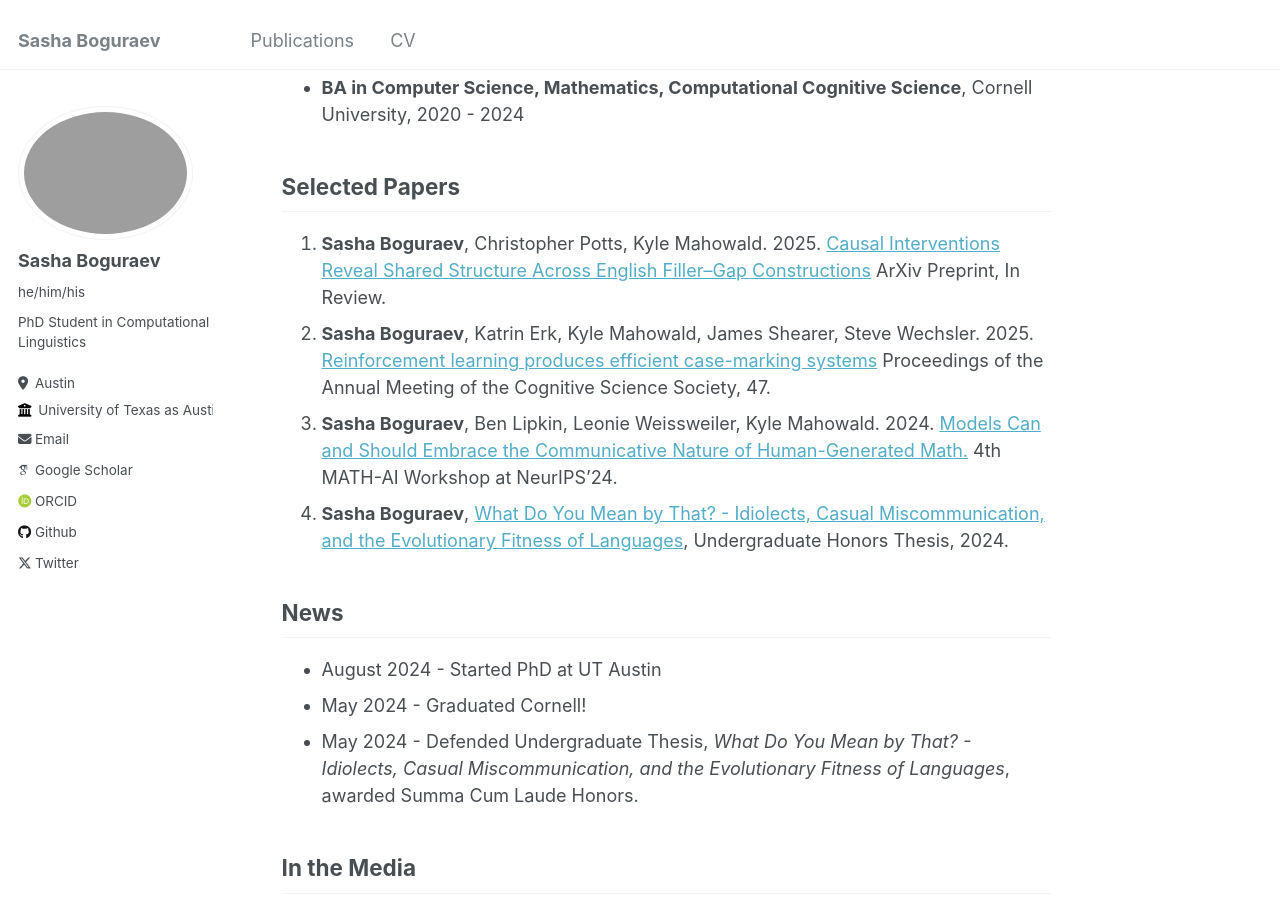
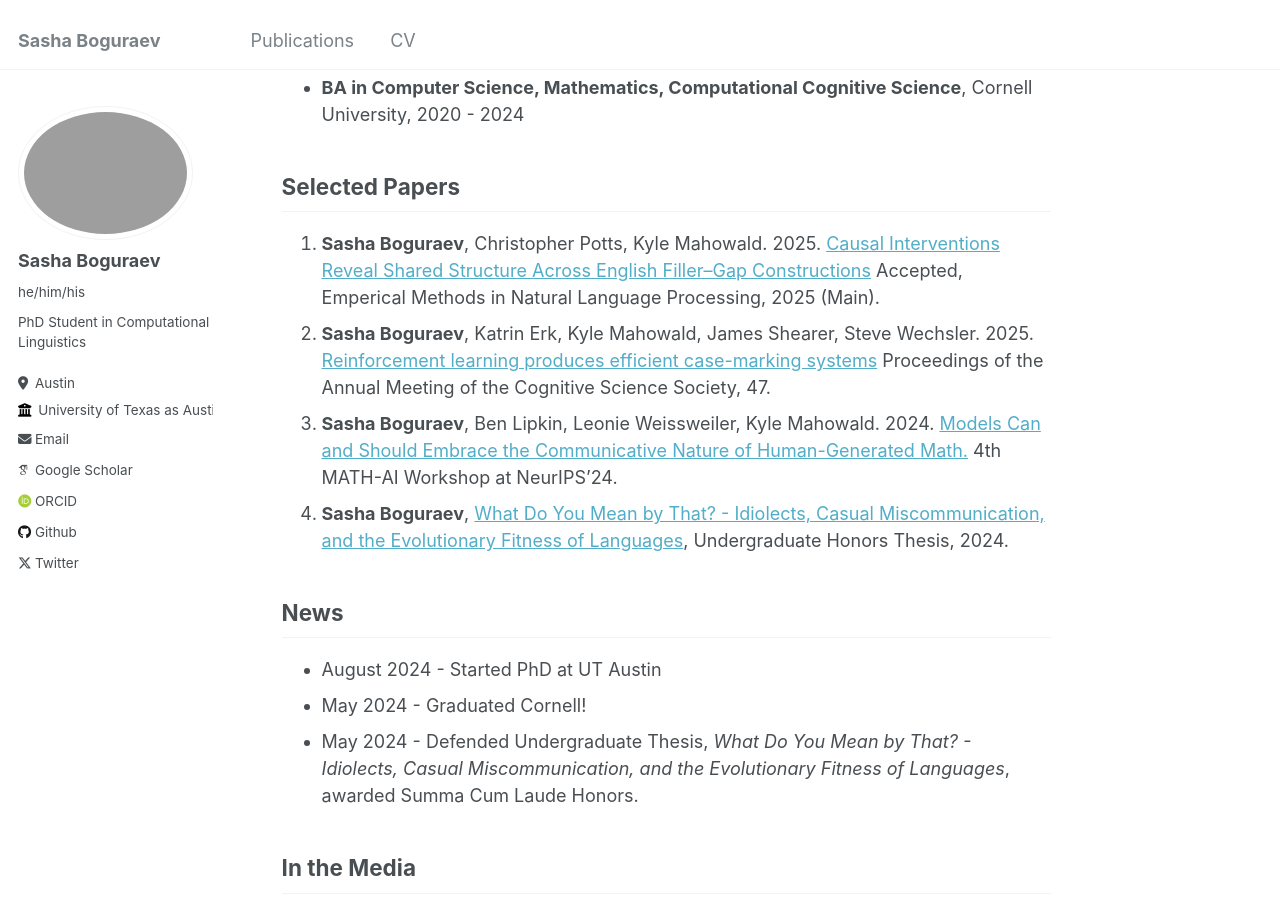
Before and after one commit to SashaBoguraev/SashaBoguraev.github.io, a Jekyll site: the page built from _pages/about.md, in a window 1280 px wide and 900 px high, scrolled down 560 px. Built offline with Jekyll 4.4.1, drawn with Linux system fonts in a browser that asks for light colours; some web fonts are replaced.

Commit message:
Revise paper status and details in about.md

```diff
--- a/_pages/about.md
+++ b/_pages/about.md
@@ -20,7 +20,7 @@ Education
 
 Selected Papers
 ------
-1. __Sasha Boguraev__, Christopher Potts, Kyle Mahowald. 2025. [Causal Interventions Reveal Shared Structure Across English Filler–Gap Constructions](https://SashaBoguraev.github.io/files/2505.16002v1.pdf) ArXiv Preprint, In Review.
+1. __Sasha Boguraev__, Christopher Potts, Kyle Mahowald. 2025. [Causal Interventions Reveal Shared Structure Across English Filler–Gap Constructions](https://SashaBoguraev.github.io/files/2505.16002v1.pdf) Accepted, Emperical Methods in Natural Language Processing, 2025 (Main).
 2. __Sasha Boguraev__, Katrin Erk, Kyle Mahowald, James Shearer, Steve Wechsler. 2025. [Reinforcement learning produces efficient case-marking systems](https://SashaBoguraev.github.io/files/split-erg.pdf) Proceedings of the Annual Meeting of the Cognitive Science Society, 47.
 3. __Sasha Boguraev__, Ben Lipkin, Leonie Weissweiler, Kyle Mahowald. 2024. [Models Can and Should Embrace the Communicative Nature of Human-Generated Math.](https://SashaBoguraev.github.io/files/Math_and_AI_Position___Sasha__Ben__Kyle.pdf) 4th MATH-AI Workshop at NeurIPS’24.
 4. __Sasha Boguraev__, [What Do You Mean by That? - Idiolects, Casual Miscommunication, and the Evolutionary Fitness of Languages](https://SashaBoguraev.github.io/files/BoguraevHonorsThesis.pdf), Undergraduate Honors Thesis, 2024.
```
